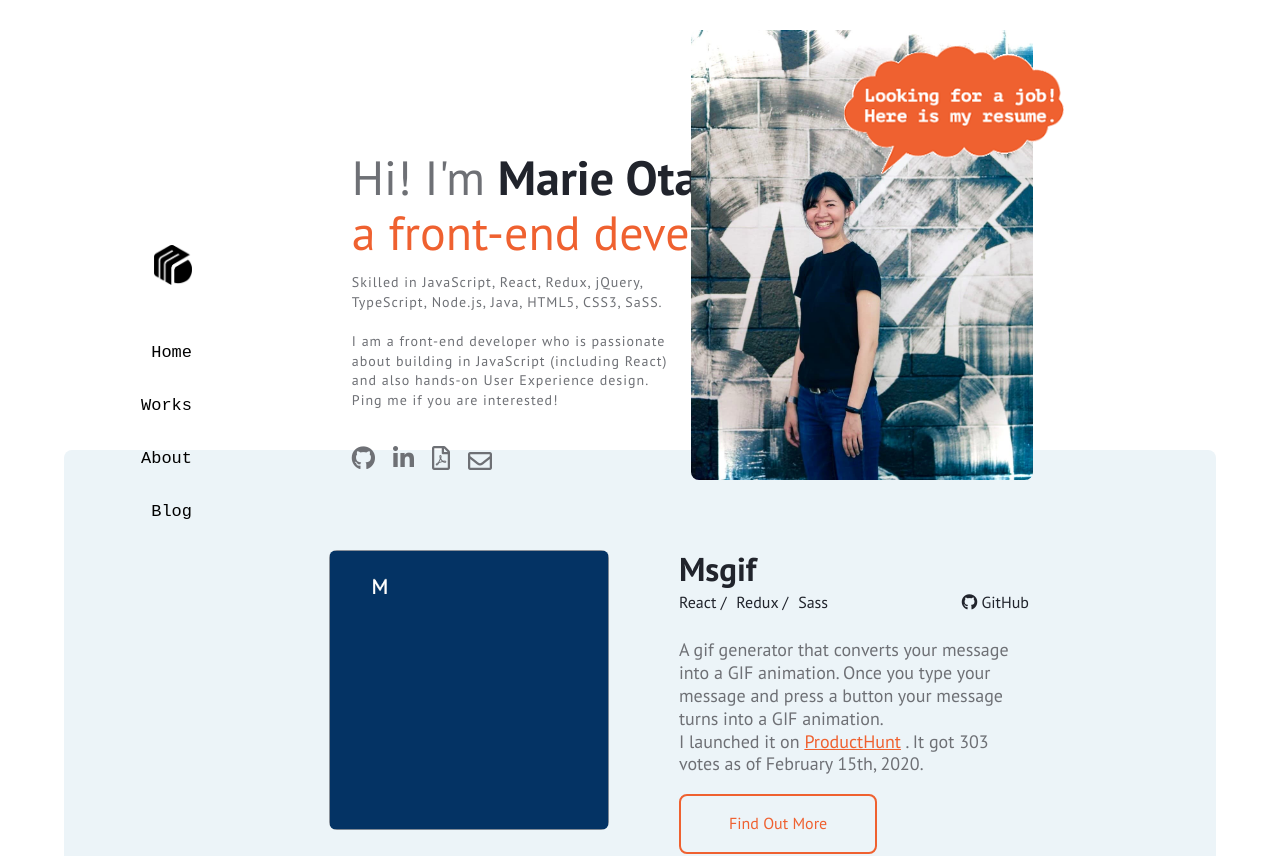
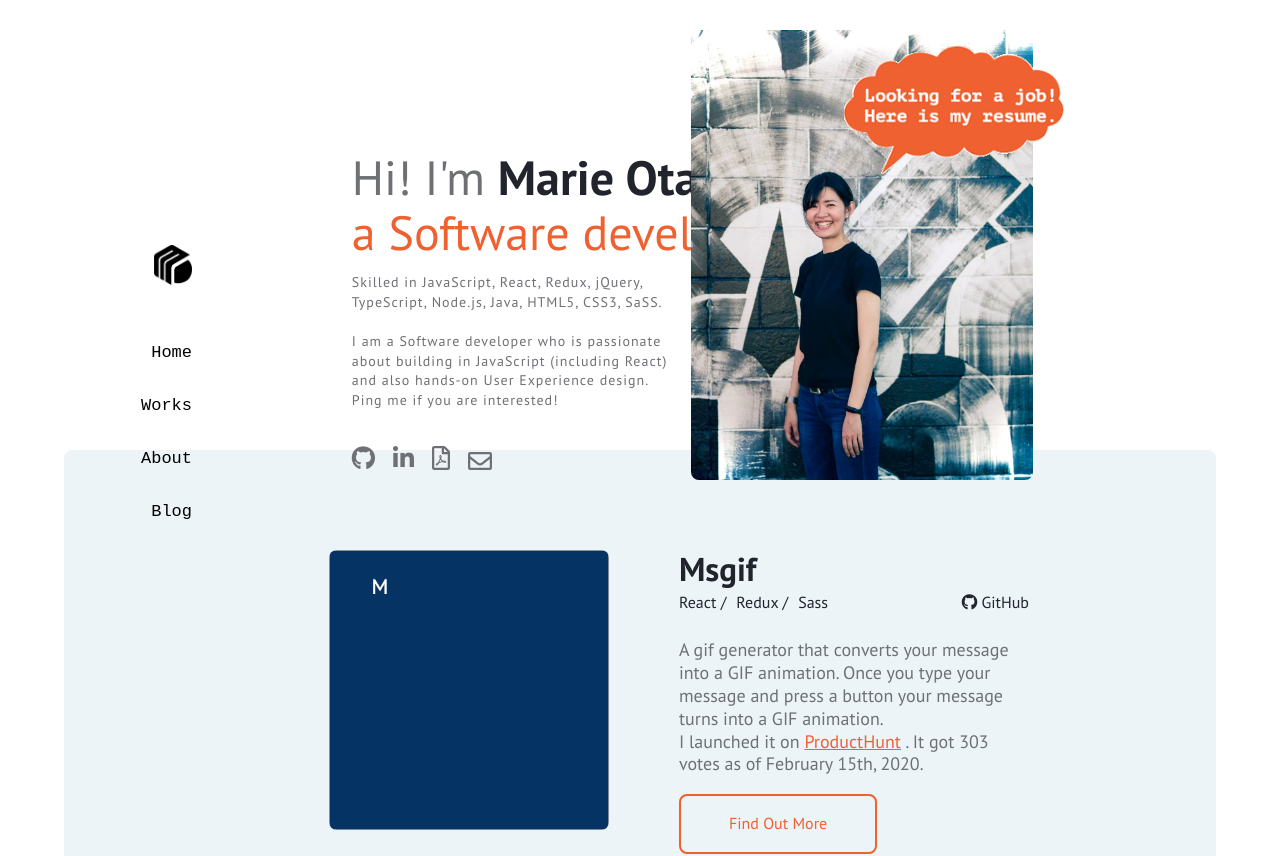
Before and after one commit to marieooq/react_portfolio, a React (Create React App) app: page / in a window 1280 px wide. Shown: the top 856 px of the page. Built offline with nearby package versions, Linux system fonts and the light colour scheme; a web font is replaced by a local one.

Commit message:
update the resume and change the role

```diff
--- a/package.json
+++ b/package.json
@@ -11,7 +11,7 @@
     "react": "^16.8.6",
     "react-dom": "^16.8.6",
     "react-router-dom": "^5.0.1",
-    "react-scripts": "3.0.1",
+    "react-scripts": "^3.4.3",
     "react-transition-group": "^1.2.1",
     "yarn": "^1.21.1"
   },
@@ -37,6 +37,6 @@
     ]
   },
   "devDependencies": {
-    "node-sass": "^4.13.0"
+    "node-sass": "^4.14.1"
   }
 }
--- a/src/components/Header.jsx
+++ b/src/components/Header.jsx
@@ -22,13 +22,13 @@ const Header = props => {
             <h1>
               Hi! I'm <span id="name">Marie Otaki,</span>
               <br />
-              <span id="job-title">a front-end developer.</span>
+              <span id="job-title">a Software developer.</span>
             </h1>
             <p>
               Skilled in JavaScript, React, Redux, jQuery, TypeScript, Node.js,
               Java, HTML5, CSS3, SaSS.
               <br />
-              <br />I am a front-end developer who is passionate about building
+              <br />I am a Software developer who is passionate about building
               in JavaScript (including React) and also hands-on User Experience
               design. Ping me if you are interested!
             </p>
```
Also changed, not shown: 2 other files (tests, documents, lock files or other folders).
